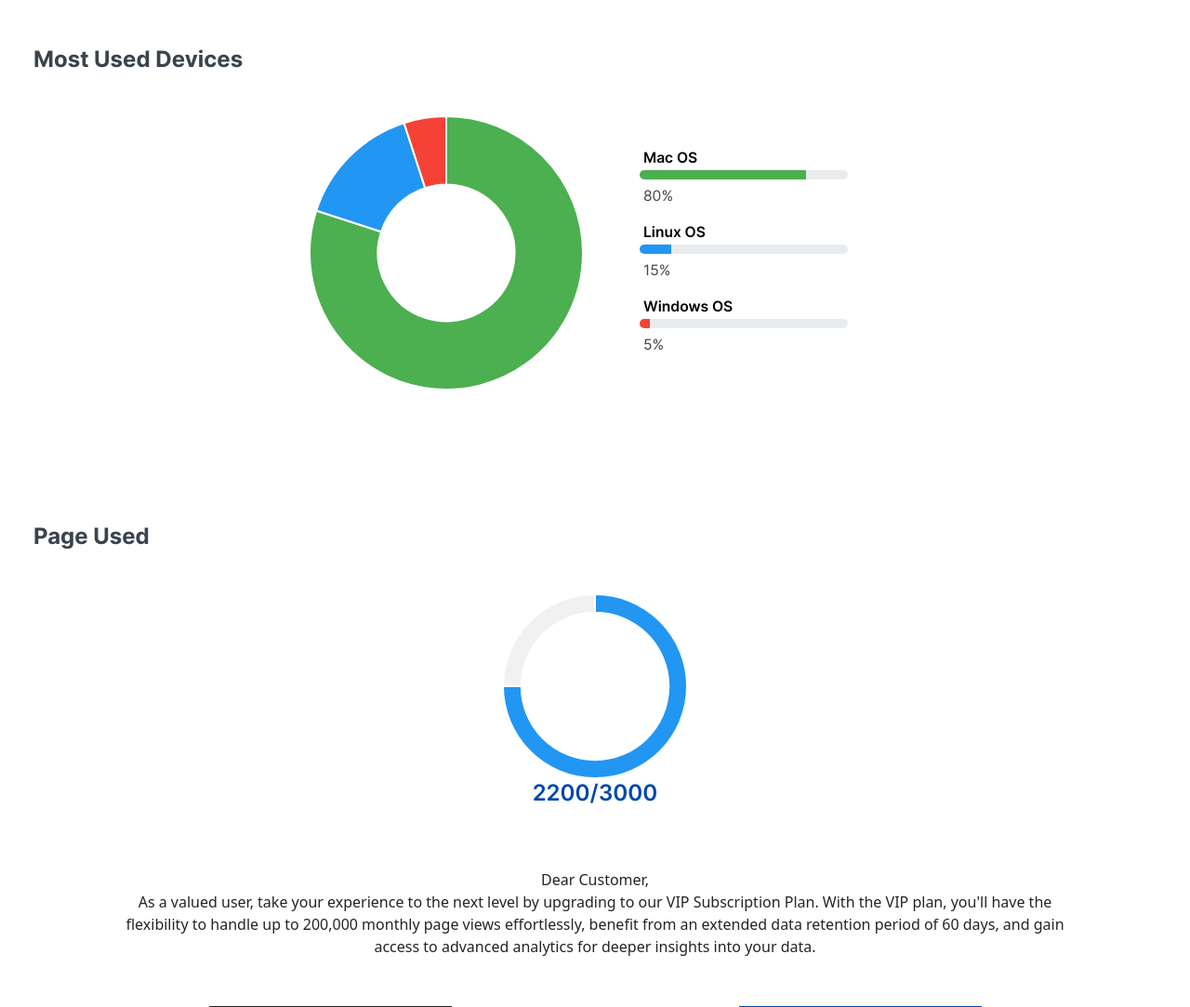
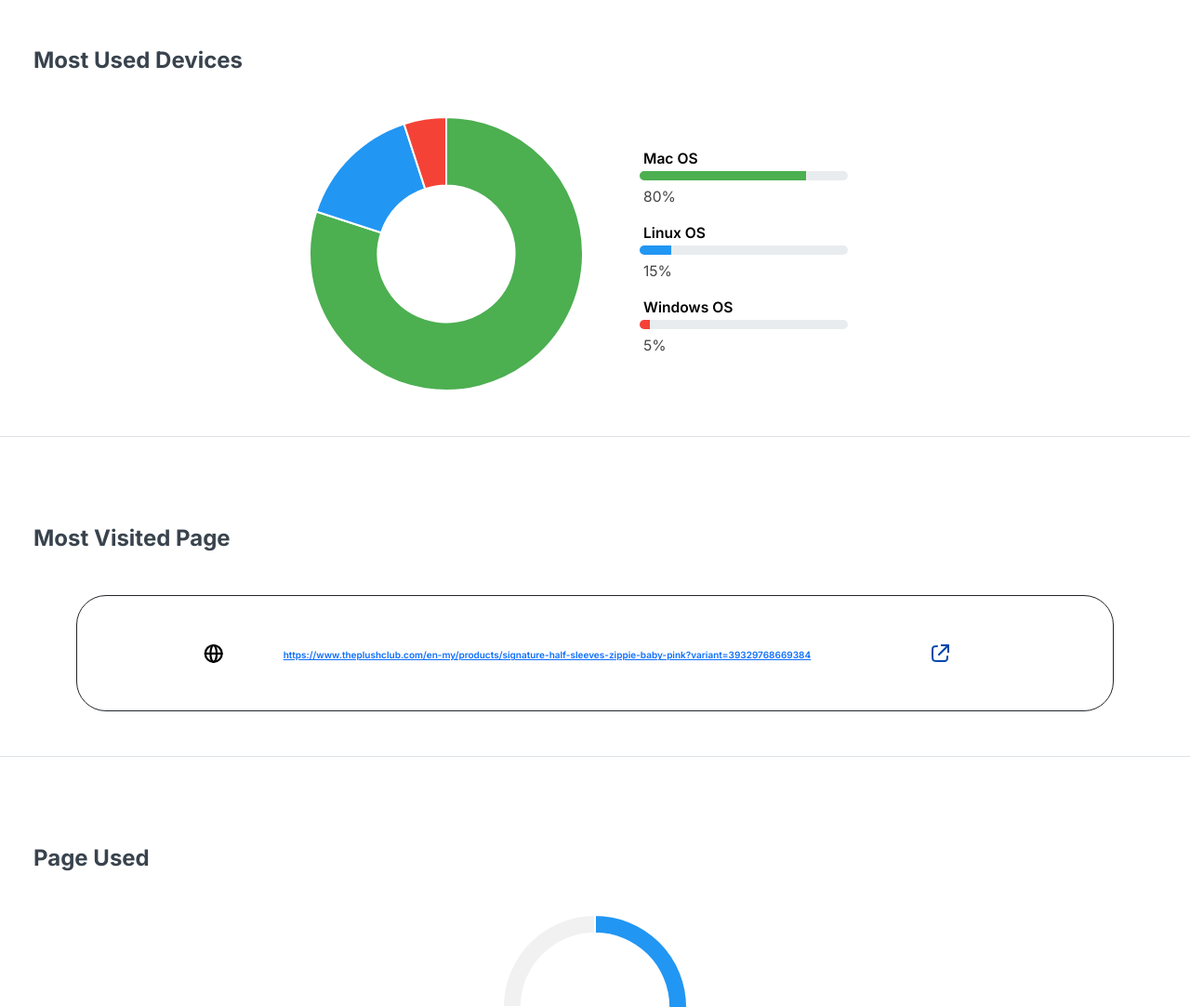
Before and after one commit to decodeitkkk/email-template, a plain HTML site: page index.html in a window 1280 px wide. Shown: the part 1717-2800 px from the top of the page at 93% size. Drawn offline with nearby package versions, Linux system fonts and the light colour scheme.

Commit message:
all in 1 file

```diff
--- a/frame1.css
+++ /dev/null
@@ -1,41 +0,0 @@
-* {
-    box-sizing: border-box;
-    margin: 0px;
-    padding: 0px;
-}
-
-@font-face {
-    font-family: "inter400";
-    src: url(fonts/Inter-Regular.ttf);
-}
-@font-face {
-    font-family: "inter500";
-    src: url(fonts/Inter-Medium.ttf);
-}
-@font-face {
-    font-family: "inter600";
-    src: url(fonts/Inter-SemiBold.ttf);
-}
-@font-face {
-    font-family: "inter700";
-    src: url(fonts/Inter-Bold.ttf);
-}
-
-.i_400 {
-    font-family: "inter400";
-}
-.i_500 {
-    font-family: "inter500";
-}
-.i_600 {
-    font-family: "inter600";
-}
-.i_700 {
-    font-family: "inter700";
-}
-
-/* FOOTER STYLE */
-footer {
-    /* width: 566px; */
-    min-height: 175px;
-}
--- a/index.html
+++ b/index.html
@@ -4,10 +4,12 @@
 <head>
     <meta charset="utf-8">
     <meta name="viewport" content="width=device-width, initial-scale=1">
-    <title>Frame 1</title>
+    <title>Weekly Report</title>
     <link href="https://cdn.jsdelivr.net/npm/bootstrap@5.3.2/dist/css/bootstrap.min.css" rel="stylesheet"
         integrity="sha384-T3c6CoIi6uLrA9TneNEoa7RxnatzjcDSCmG1MXxSR1GAsXEV/Dwwykc2MPK8M2HN" crossorigin="anonymous">
-    <link rel="stylesheet" href="frame1.css">
+    <link rel="preconnect" href="https://fonts.googleapis.com">
+    <link rel="preconnect" href="https://fonts.gstatic.com" crossorigin>
+    <link href="https://fonts.googleapis.com/css2?family=Inter:wght@400;500;600;700&display=swap" rel="stylesheet">
     <style>
         * {
             box-sizing: border-box;
@@ -15,9 +17,26 @@
             padding: 0px;
         }
 
+        .i_400 {
+            font-family: 'Inter', sans-serif;
+            font-weight: 400;
 
+        }
 
+        .i_500 {
+            font-family: 'Inter', sans-serif;
+            font-weight: 500;
+        }
 
+        .i_600 {
+            font-family: 'Inter', sans-serif;
+            font-weight: 600;
+        }
+
+        .i_700 {
+            font-family: 'Inter', sans-serif;
+            font-weight: 700;
+        }
 
         /*---------------------------------< WELCOME SECTION >--------------------------------------*/
         .head {
@@ -108,6 +127,13 @@
 
             line-height: normal;
         }
+
+
+        /*----------------------------------< FOOTER STYLE >-----------------------------------*/
+        footer {
+            /* width: 566px; */
+            min-height: 175px;
+        }
     </style>
 </head>
 
@@ -118,8 +144,8 @@
         <div class="container  ">
             <div class="row d-flex justify-content-center ">
                 <div class="col-1 d-flex justify-content-center ">
-                    <img src="assets/Group 42.png" style="min-width: 135px; padding-top: 44px; "
-                        class="w-100 object-fit-contain " alt="">
+                    <img src="https://raw.githubusercontent.com/decodeitkkk/email-template/main/assets/Group%2042.png"
+                        style="min-width: 135px; padding-top: 44px; " class="w-100 object-fit-contain " alt="">
                 </div>
             </div>
             <div class="head text-capitalize i_700 ">
@@ -137,7 +163,7 @@
     </section>
 
     <!----------------------------------< VISITOR SUMMARY SECTION  >----------------------------------->
-    <section class="visitor-summary py-5 container-fluid ">
+    <section class=" border-bottom visitor-summary py-5 container-fluid ">
         <div class="section_heading i_700 py-5 ps-4 ">
             Visitor Summary
         </div>
@@ -150,7 +176,7 @@
     </section>
 
     <!----------------------------------< VISITOR'S LOCATION SECTION  >----------------------------------->
-    <section class="visitor's location py-5 container-fluid border-bottom  ">
+    <section class=" border-bottom visitor's location py-5 container-fluid border-bottom  ">
         <div class="section_heading i_700 py-5 ps-4 ">
             Top Visitors Location
         </div>
@@ -398,7 +424,7 @@
     </section>
 
     <!----------------------------------< MOST DEVICES USED SECTION  >----------------------------------->
-    <section class="devices-used py-5 container-fluid ">
+    <section class=" border-bottom devices-used py-5 container-fluid ">
         <div class="section_heading i_700 py-5 ps-4 ">
             Most Used Devices
         </div>
@@ -455,16 +481,15 @@
 
     </section>
 
-    <!-- <section class="visitor-summary py-5 container-fluid ">
+    <section class=" border-bottom visitor-summary py-5 container-fluid ">
         <div class="section_heading i_700 py-5 ps-4 ">
             Most Visited Page
         </div>
-        <div class="container d-flex justify-content-center ">
+        <div class="container  ">
             <div class="border border-dark rounded-5 p-5 ">
-                <div class="row d-flex align-items-baseline flex-wrap justify-content-center ">
-                    <div class="col-1">
-                        <svg xmlns="http://www.w3.org/2000/svg" class="w-75 object-fit-contain " viewBox="0 0 22 25"
-                            fill="none">
+                <div class="row d-flex align-items-center justify-content-center  ">
+                    <div class="col-2 col-sm-1 ">
+                        <svg xmlns="http://www.w3.org/2000/svg" class="  " width="24px" viewBox="0 0 22 25" fill="none">
                             <circle cx="10.75" cy="12.7502" r="8.16667" stroke="black" stroke-width="2.04167" />
                             <ellipse cx="10.75" cy="12.7502" rx="3.0625" ry="8.16667" stroke="black"
                                 stroke-width="2.04167" />
@@ -473,11 +498,11 @@
                         </svg>
                     </div>
                     <div class="col-8">
-                        <a
-                            href="#">https://www.theplushclub.com/en-my/products/signature-half-sleeves-zippie-baby-pink?variant=39329768669384</a>
+                        <a href="#" class="i_600 "
+                            style="font-size: 10px;">https://www.theplushclub.com/en-my/products/signature-half-sleeves-zippie-baby-pink?variant=39329768669384</a>
                     </div>
-                    <div class="col-1">
-                        <svg xmlns="http://www.w3.org/2000/svg" width="24" height="24" viewBox="0 0 24 24" fill="none">
+                    <div class="col-2 col-sm-1 ">
+                        <svg xmlns="http://www.w3.org/2000/svg" width="24px" viewBox="0 0 24 24" fill="none">
                             <path
                                 d="M21 3V2H22V3H21ZM11.7071 13.7071C11.3166 14.0976 10.6834 14.0976 10.2929 13.7071C9.90237 13.3166 9.90237 12.6834 10.2929 12.2929L11.7071 13.7071ZM20 11V3H22V11H20ZM21 4H13V2H21V4ZM21.7071 3.70711L11.7071 13.7071L10.2929 12.2929L20.2929 2.29289L21.7071 3.70711Z"
                                 fill="#0047AB" />
@@ -494,10 +519,10 @@
 
 
         </div>
-    </section> -->
+    </section>
 
     <!----------------------------------< PAGES USED SECTION  >----------------------------------->
-    <section class="pages-used py-5 container-fluid ">
+    <section class=" border-bottom pages-used py-5 container-fluid ">
         <div class="section_heading i_700 py-5 ps-4 ">
             Page Used
         </div>
@@ -512,7 +537,7 @@
 
     <!----------------------------------< DEAR CUSTOMER SECTION  >----------------------------------->
     <section class=" py-5 container-fluid ">
-        <div class="container">
+        <div class="container pt-5 ">
             <div class=" text-center px-5 ">
                 Dear Customer, <br>
                 As a valued user, take your experience to the next level by upgrading to our VIP Subscription Plan. With
```
Also changed, not shown: fonts/Inter-Bold.ttf (deleted), fonts/Inter-Medium.ttf (deleted), fonts/Inter-Regular.ttf (deleted), fonts/Inter-SemiBold.ttf (deleted).
